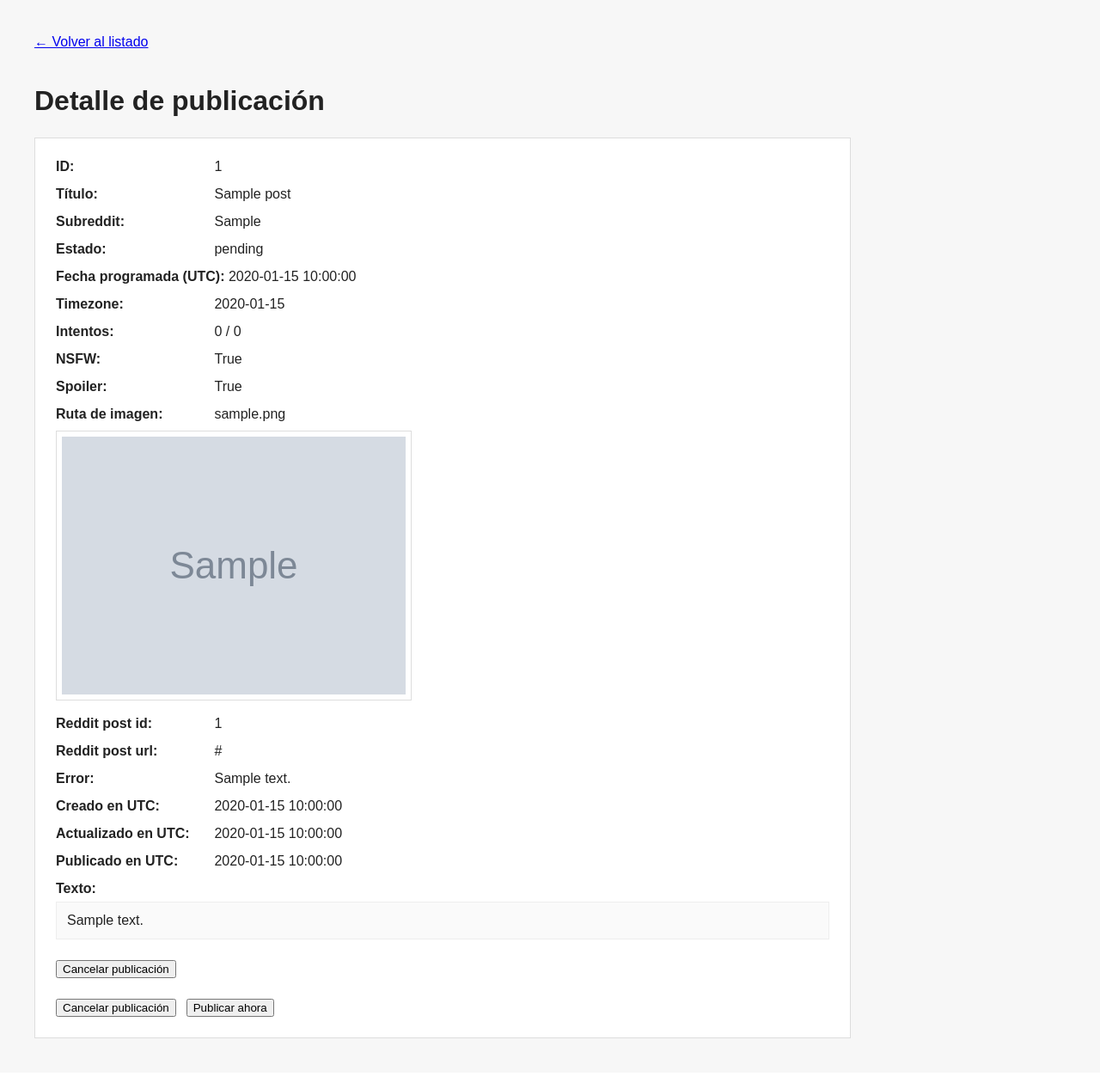
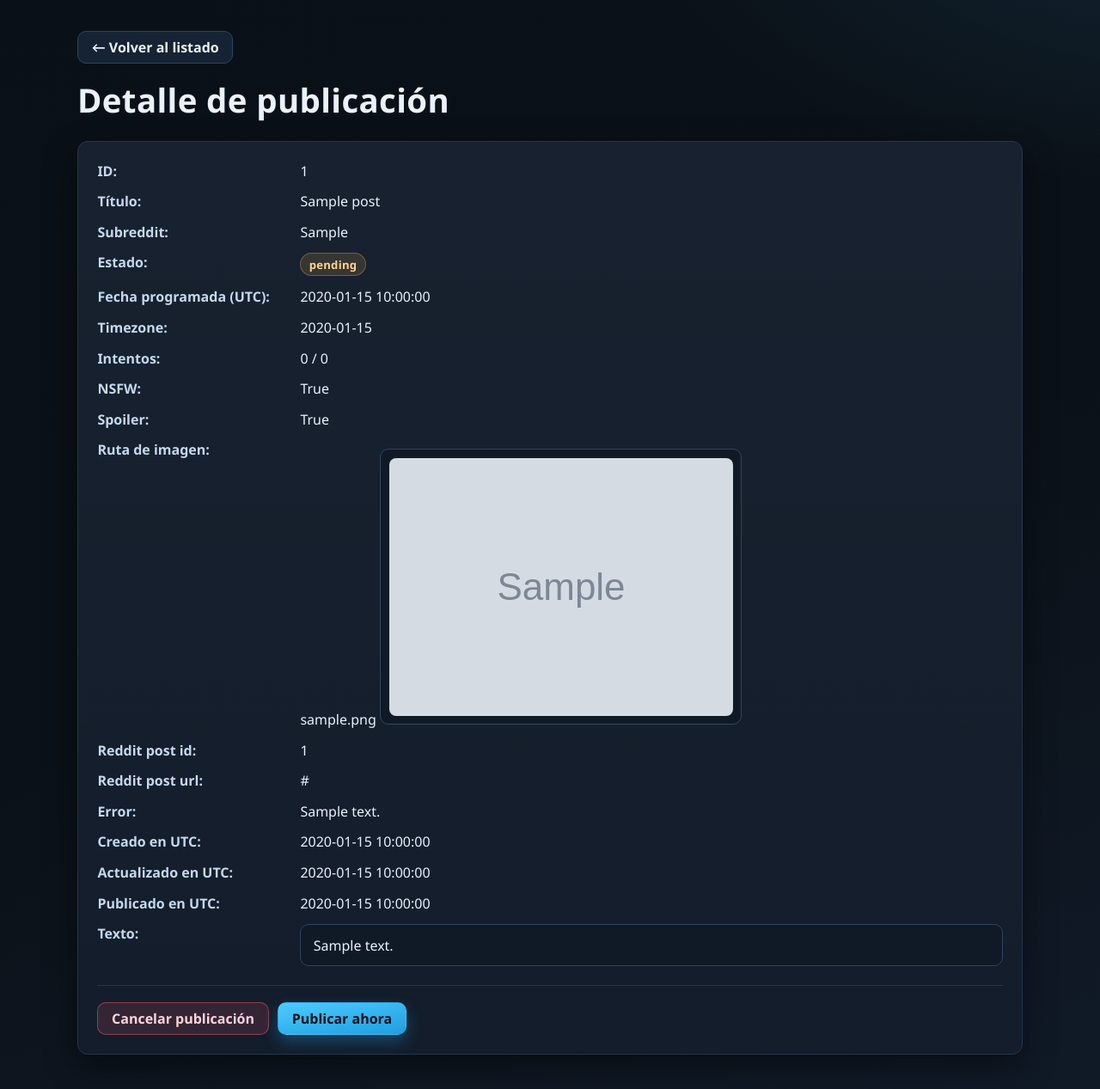
Before and after one commit to PolPuigdo/Reddit-Post-Scheduler, a Flask app: page /posts/1 in a window 1280 px wide. Shown: the whole page at 86% size. Before the commit the page ends 1208 px from the top, so only its background shows below. Run offline with Flask 3, Linux system fonts and the light colour scheme; tables that the repository leaves empty hold one stand-in row (values such as "Sample post"); grey boxes marked "Sample" are stand-in pictures.

Commit message:
new style

```diff
--- /dev/null
+++ b/app/static/css/styles.css
@@ -0,0 +1,362 @@
+:root {
+    --bg: #0b1118;
+    --bg-accent: #101a27;
+    --surface: #131d2b;
+    --surface-2: #1a2636;
+    --text-primary: #eaf2ff;
+    --text-muted: #9aaec8;
+    --border: #25354c;
+    --accent: #49c2ff;
+    --accent-strong: #2196d9;
+    --success: #22c27f;
+    --warning: #f3b84d;
+    --danger: #ff5f79;
+    --shadow: 0 14px 38px rgba(0, 0, 0, 0.42);
+    --radius-md: 12px;
+    --radius-sm: 10px;
+}
+
+*,
+*::before,
+*::after {
+    box-sizing: border-box;
+}
+
+html,
+body {
+    margin: 0;
+    padding: 0;
+}
+
+body {
+    min-height: 100vh;
+    font-family: "Segoe UI Variable", "Segoe UI", "Trebuchet MS", "Verdana", sans-serif;
+    color: var(--text-primary);
+    background:
+        radial-gradient(1200px 600px at 110% -10%, rgba(73, 194, 255, 0.12), transparent 58%),
+        radial-gradient(900px 480px at -15% 120%, rgba(91, 137, 255, 0.13), transparent 55%),
+        linear-gradient(160deg, #0a1017 0%, var(--bg) 52%, var(--bg-accent) 100%);
+}
+
+a {
+    color: var(--accent);
+    text-underline-offset: 2px;
+}
+
+a:hover {
+    color: #76d2ff;
+}
+
+.page {
+    width: min(1100px, calc(100% - 2rem));
+    margin: 2.25rem auto 2.5rem;
+}
+
+.top-nav {
+    margin-bottom: 1rem;
+}
+
+.page-header {
+    display: flex;
+    align-items: center;
+    justify-content: space-between;
+    gap: 1rem;
+    flex-wrap: wrap;
+    margin-bottom: 1.4rem;
+}
+
+h1 {
+    margin: 0;
+    font-size: clamp(1.75rem, 3vw, 2.5rem);
+    letter-spacing: 0.01em;
+}
+
+.card {
+    background: linear-gradient(180deg, rgba(255, 255, 255, 0.02) 0%, rgba(255, 255, 255, 0) 100%), var(--surface);
+    border: 1px solid var(--border);
+    border-radius: var(--radius-md);
+    box-shadow: var(--shadow);
+}
+
+.section {
+    padding: 1.4rem;
+}
+
+.btn {
+    display: inline-flex;
+    align-items: center;
+    justify-content: center;
+    gap: 0.45rem;
+    border: 1px solid transparent;
+    border-radius: var(--radius-sm);
+    padding: 0.62rem 0.98rem;
+    font: inherit;
+    font-weight: 600;
+    line-height: 1;
+    text-decoration: none;
+    cursor: pointer;
+    transition: transform 120ms ease, box-shadow 120ms ease, background 120ms ease, border-color 120ms ease, color 120ms ease;
+}
+
+.btn:hover {
+    transform: translateY(-1px);
+}
+
+.btn-primary {
+    background: linear-gradient(170deg, #4dcbff 0%, #1f9ddf 100%);
+    color: #06111d;
+    box-shadow: 0 8px 18px rgba(33, 150, 217, 0.35);
+}
+
+.btn-primary:hover {
+    background: linear-gradient(170deg, #6ed6ff 0%, #2aa9ea 100%);
+}
+
+.btn-secondary {
+    background: #162335;
+    border-color: #2c435e;
+    color: var(--text-primary);
+}
+
+.btn-secondary:hover {
+    background: #1c2b41;
+}
+
+.btn-danger {
+    background: rgba(255, 95, 121, 0.14);
+    border-color: rgba(255, 95, 121, 0.45);
+    color: #ffd4dc;
+}
+
+.btn-danger:hover {
+    background: rgba(255, 95, 121, 0.22);
+}
+
+button:disabled,
+.btn:disabled {
+    opacity: 0.65;
+    cursor: not-allowed;
+    transform: none;
+}
+
+:focus-visible {
+    outline: 2px solid #7ad6ff;
+    outline-offset: 2px;
+}
+
+.empty {
+    color: var(--text-muted);
+}
+
+.data-table-wrap {
+    overflow-x: auto;
+}
+
+.data-table {
+    width: 100%;
+    border-collapse: collapse;
+    min-width: 760px;
+}
+
+.data-table th,
+.data-table td {
+    padding: 0.78rem 0.9rem;
+    border-bottom: 1px solid rgba(255, 255, 255, 0.08);
+    text-align: left;
+    white-space: nowrap;
+}
+
+.data-table thead th {
+    background: #1a273a;
+    color: #c7d9f1;
+    font-weight: 700;
+}
+
+.data-table tbody tr:nth-child(even) {
+    background: rgba(255, 255, 255, 0.02);
+}
+
+.data-table tbody tr:hover {
+    background: rgba(73, 194, 255, 0.08);
+}
+
+.status-badge {
+    display: inline-flex;
+    padding: 0.2rem 0.58rem;
+    border-radius: 999px;
+    border: 1px solid transparent;
+    font-size: 0.82rem;
+    font-weight: 700;
+    letter-spacing: 0.02em;
+    text-transform: lowercase;
+}
+
+.status-pending {
+    background: rgba(243, 184, 77, 0.14);
+    color: #ffd591;
+    border-color: rgba(243, 184, 77, 0.32);
+}
+
+.status-posted {
+    background: rgba(34, 194, 127, 0.14);
+    color: #9cf1c9;
+    border-color: rgba(34, 194, 127, 0.32);
+}
+
+.status-failed {
+    background: rgba(255, 95, 121, 0.14);
+    color: #ffd2da;
+    border-color: rgba(255, 95, 121, 0.32);
+}
+
+.status-cancelled {
+    background: rgba(154, 174, 200, 0.12);
+    color: #cfdced;
+    border-color: rgba(154, 174, 200, 0.3);
+}
+
+.form-card {
+    max-width: 900px;
+}
+
+.field {
+    margin-bottom: 1rem;
+}
+
+.field label {
+    display: block;
+    margin-bottom: 0.42rem;
+    color: #d4e3f8;
+    font-weight: 700;
+}
+
+input[type="text"],
+input[type="datetime-local"],
+input[type="file"],
+textarea {
+    width: 100%;
+    border: 1px solid #304760;
+    border-radius: var(--radius-sm);
+    background: #0f1825;
+    color: var(--text-primary);
+    padding: 0.68rem 0.72rem;
+    font: inherit;
+}
+
+input::placeholder,
+textarea::placeholder {
+    color: #7f94b0;
+}
+
+textarea {
+    min-height: 148px;
+    resize: vertical;
+}
+
+.errors {
+    margin-bottom: 1rem;
+    padding: 0.9rem 1rem;
+    border-radius: var(--radius-sm);
+    background: rgba(255, 95, 121, 0.14);
+    border: 1px solid rgba(255, 95, 121, 0.32);
+    color: #ffd8de;
+}
+
+.errors strong {
+    display: block;
+    margin-bottom: 0.32rem;
+}
+
+.errors ul {
+    margin: 0;
+    padding-left: 1.05rem;
+}
+
+.detail-grid {
+    display: grid;
+    grid-template-columns: minmax(150px, 220px) 1fr;
+    gap: 0.85rem 1rem;
+    align-items: start;
+}
+
+.detail-label {
+    color: #c6d8ef;
+    font-weight: 700;
+}
+
+.detail-value {
+    color: var(--text-primary);
+    word-break: break-word;
+}
+
+.body-box {
+    white-space: pre-wrap;
+    border: 1px solid #2f435c;
+    border-radius: var(--radius-sm);
+    background: #101a27;
+    padding: 0.78rem 0.9rem;
+}
+
+.image-preview {
+    margin-top: 0.6rem;
+    border: 1px solid #31445d;
+    border-radius: var(--radius-sm);
+    background: #101a27;
+    padding: 0.6rem;
+    display: inline-block;
+}
+
+.image-preview img {
+    max-width: min(100%, 440px);
+    max-height: 420px;
+    display: block;
+    border-radius: 8px;
+}
+
+.detail-actions {
+    display: flex;
+    gap: 0.65rem;
+    flex-wrap: wrap;
+    margin-top: 1.35rem;
+    padding-top: 1.2rem;
+    border-top: 1px solid rgba(255, 255, 255, 0.1);
+}
+
+.detail-actions form {
+    margin: 0;
+}
+
+@media (max-width: 840px) {
+    .page {
+        width: calc(100% - 1.2rem);
+        margin: 1.25rem auto 1.4rem;
+    }
+
+    .section {
+        padding: 1rem;
+    }
+
+    .detail-grid {
+        grid-template-columns: 1fr;
+        gap: 0.32rem;
+    }
+
+    .detail-label {
+        margin-top: 0.5rem;
+    }
+}
+
+@media (max-width: 560px) {
+    .btn,
+    .detail-actions .btn {
+        width: 100%;
+    }
+
+    .page-header {
+        align-items: stretch;
+    }
+
+    .page-header .btn {
+        width: 100%;
+    }
+}
--- a/app/web/templates/post_detail.html
+++ b/app/web/templates/post_detail.html
@@ -3,123 +3,53 @@
 <head>
     <meta charset="UTF-8">
     <meta name="viewport" content="width=device-width, initial-scale=1.0">
-    <title>Detalle de publicación</title>
-    <style>
-        .image-preview {
-            margin-top: 10px;
-        }
-
-        .image-preview img {
-            max-width: 400px;
-            max-height: 400px;
-            border: 1px solid #ddd;
-            background: white;
-            padding: 6px;
-        }
-        body {
-            font-family: Arial, sans-serif;
-            margin: 40px;
-            background-color: #f7f7f7;
-            color: #222;
-        }
-
-        h1 {
-            margin-bottom: 24px;
-        }
-
-        .card {
-            background: white;
-            border: 1px solid #ddd;
-            padding: 24px;
-            max-width: 900px;
-        }
-
-        .row {
-            margin-bottom: 14px;
-        }
-
-        .label {
-            font-weight: bold;
-            display: inline-block;
-            min-width: 180px;
-            vertical-align: top;
-        }
-
-        .value {
-            display: inline-block;
-            max-width: 650px;
-            word-break: break-word;
-        }
-
-        .body-box {
-            white-space: pre-wrap;
-            background: #fafafa;
-            border: 1px solid #eee;
-            padding: 12px;
-            margin-top: 6px;
-        }
-
-        a {
-            display: inline-block;
-            margin-bottom: 20px;
-        }
-    </style>
+    <title>Detalle de publicaci&oacute;n</title>
+    <link rel="stylesheet" href="{{ url_for('static', filename='css/styles.css') }}">
 </head>
 <body>
-    <a href="/">← Volver al listado</a>
+    <main class="page">
+        <nav class="top-nav">
+            <a class="btn btn-secondary" href="/">&larr; Volver al listado</a>
+        </nav>
 
-    <h1>Detalle de publicación</h1>
+        <header class="page-header">
+            <h1>Detalle de publicaci&oacute;n</h1>
+        </header>
 
-    <div class="card">
-        <div class="row">
-            <span class="label">ID:</span>
-            <span class="value">{{ post.id }}</span>
+        <section class="card section">
+            <div class="detail-grid">
+                <div class="detail-label">ID:</div>
+                <div class="detail-value">{{ post.id }}</div>
+
+                <div class="detail-label">T&iacute;tulo:</div>
+                <div class="detail-value">{{ post.title }}</div>
+
+                <div class="detail-label">Subreddit:</div>
+                <div class="detail-value">{{ post.subreddit }}</div>
+
+                <div class="detail-label">Estado:</div>
+                <div class="detail-value">
+                    <span class="status-badge status-{{ post.status }}">{{ post.status }}</span>
                 </div>
 
-        <div class="row">
-            <span class="label">Título:</span>
-            <span class="value">{{ post.title }}</span>
-        </div>
+                <div class="detail-label">Fecha programada (UTC):</div>
+                <div class="detail-value">{{ post.scheduled_at_utc }}</div>
 
-        <div class="row">
-            <span class="label">Subreddit:</span>
-            <span class="value">{{ post.subreddit }}</span>
-        </div>
+                <div class="detail-label">Timezone:</div>
+                <div class="detail-value">{{ post.timezone }}</div>
 
-        <div class="row">
-            <span class="label">Estado:</span>
-            <span class="value">{{ post.status }}</span>
-        </div>
+                <div class="detail-label">Intentos:</div>
+                <div class="detail-value">{{ post.attempts }} / {{ post.max_attempts }}</div>
 
-        <div class="row">
-            <span class="label">Fecha programada (UTC):</span>
-            <span class="value">{{ post.scheduled_at_utc }}</span>
-        </div>
+                <div class="detail-label">NSFW:</div>
+                <div class="detail-value">{{ post.nsfw }}</div>
 
-        <div class="row">
-            <span class="label">Timezone:</span>
-            <span class="value">{{ post.timezone }}</span>
-        </div>
+                <div class="detail-label">Spoiler:</div>
+                <div class="detail-value">{{ post.spoiler }}</div>
 
-        <div class="row">
-            <span class="label">Intentos:</span>
-            <span class="value">{{ post.attempts }} / {{ post.max_attempts }}</span>
-        </div>
-
-        <div class="row">
-            <span class="label">NSFW:</span>
-            <span class="value">{{ post.nsfw }}</span>
-        </div>
-
-        <div class="row">
-            <span class="label">Spoiler:</span>
-            <span class="value">{{ post.spoiler }}</span>
-        </div>
-
-        <div class="row">
-            <span class="label">Ruta de imagen:</span>
-            <span class="value">{{ post.image_path or "-" }}</span>
-
+                <div class="detail-label">Ruta de imagen:</div>
+                <div class="detail-value">
+                    {{ post.image_path or "-" }}
                     {% if image_filename %}
                         <div class="image-preview">
                             <img src="/uploads/{{ image_filename }}" alt="Imagen subida">
@@ -127,60 +57,42 @@
                     {% endif %}
                 </div>
 
-        <div class="row">
-            <span class="label">Reddit post id:</span>
-            <span class="value">{{ post.reddit_post_id or "-" }}</span>
+                <div class="detail-label">Reddit post id:</div>
+                <div class="detail-value">{{ post.reddit_post_id or "-" }}</div>
+
+                <div class="detail-label">Reddit post url:</div>
+                <div class="detail-value">{{ post.reddit_post_url or "-" }}</div>
+
+                <div class="detail-label">Error:</div>
+                <div class="detail-value">{{ post.error_message or "-" }}</div>
+
+                <div class="detail-label">Creado en UTC:</div>
+                <div class="detail-value">{{ post.created_at_utc }}</div>
+
+                <div class="detail-label">Actualizado en UTC:</div>
+                <div class="detail-value">{{ post.updated_at_utc }}</div>
+
+                <div class="detail-label">Publicado en UTC:</div>
+                <div class="detail-value">{{ post.published_at_utc or "-" }}</div>
+
+                <div class="detail-label">Texto:</div>
+                <div class="detail-value">
+                    <div class="body-box">{{ post.body or "-" }}</div>
                 </div>
-
-        <div class="row">
-            <span class="label">Reddit post url:</span>
-            <span class="value">{{ post.reddit_post_url or "-" }}</span>
-        </div>
-
-        <div class="row">
-            <span class="label">Error:</span>
-            <span class="value">{{ post.error_message or "-" }}</span>
-        </div>
-
-        <div class="row">
-            <span class="label">Creado en UTC:</span>
-            <span class="value">{{ post.created_at_utc }}</span>
-        </div>
-
-        <div class="row">
-            <span class="label">Actualizado en UTC:</span>
-            <span class="value">{{ post.updated_at_utc }}</span>
-        </div>
-
-        <div class="row">
-            <span class="label">Publicado en UTC:</span>
-            <span class="value">{{ post.published_at_utc or "-" }}</span>
-        </div>
-
-        <div class="row">
-            <span class="label">Texto:</span>
-            <div class="body-box">{{ post.body or "-" }}</div>
             </div>
 
             {% if post.status == "pending" %}
-            <div style="margin-top: 24px;">
+                <div class="detail-actions">
                     <form method="post" action="/posts/{{ post.id }}/cancel">
-                    <button type="submit">Cancelar publicación</button>
+                        <button class="btn btn-danger" type="submit">Cancelar publicaci&oacute;n</button>
+                    </form>
+
+                    <form method="post" action="/posts/{{ post.id }}/publish-now">
+                        <button class="btn btn-primary" type="submit">Publicar ahora</button>
                     </form>
                 </div>
             {% endif %}
-
-        {% if post.status == "pending" %}
-            <div style="margin-top: 24px; display: flex; gap: 12px;">
-                <form method="post" action="/posts/{{ post.id }}/cancel">
-                    <button type="submit">Cancelar publicación</button>
-                </form>
-
-                <form method="post" action="/posts/{{ post.id }}/publish-now">
-                    <button type="submit">Publicar ahora</button>
-                </form>
-            </div>
-        {% endif %}
-    </div>
+        </section>
+    </main>
 </body>
 </html>
```
Also changed, not shown: app/web/templates/create_post.html (+16 -69 lines), app/web/templates/index.html (+16 -42 lines). Lines whose indentation alone changed are shown as unchanged.
